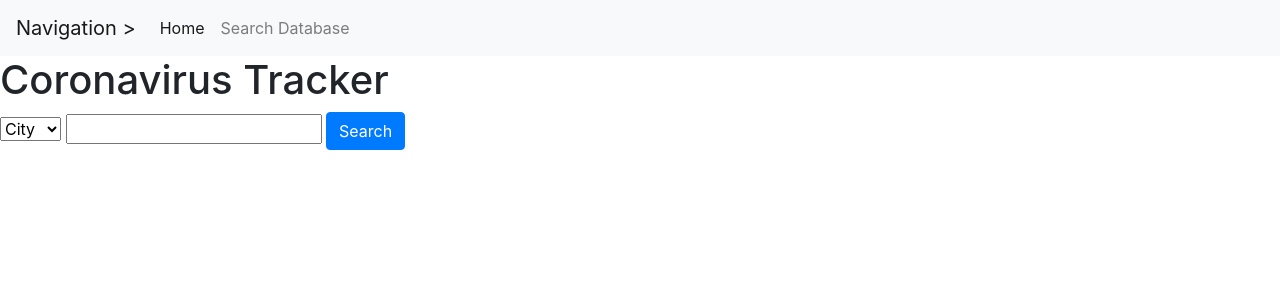
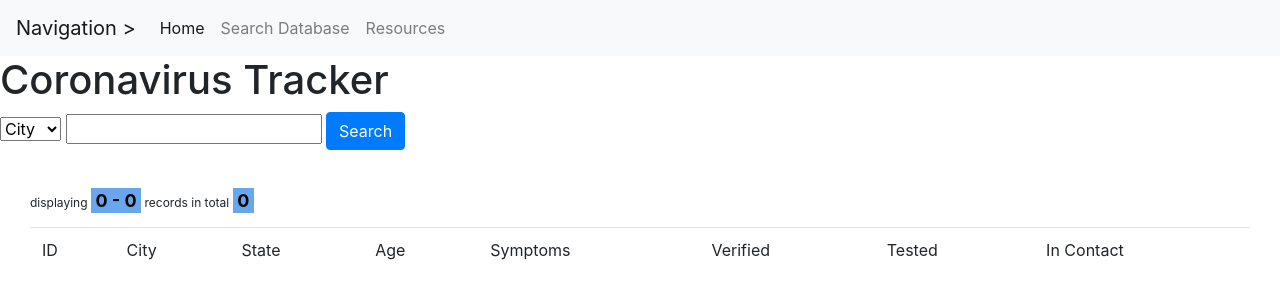
Before and after one commit to dananguyenucsb/ithinkihavecovid-19, a Flask app: page /results in a window 1280 px wide. Shown: the top 300 px of the page. Run offline with Flask 2, Linux system fonts and the light colour scheme; some libraries are stand-ins or nearby versions.

Commit message:
finished pagination

```diff
--- a/forms/entry_forms.py
+++ b/forms/entry_forms.py
@@ -26,7 +26,9 @@
     ip_address = TextField("IP Address", validators=[DataRequired()])
 
     tested = SelectField(
-        "Tested", choices=[('Yes', 'Yes'), ('No', 'No')], validators=[DataRequired()])
+        "Tested", choices=[('Waiting', 'Waiting'), ('Yes', 'Yes'), ('No', 'No')], validators=[DataRequired()])
+    in_contact = SelectField(
+        "In Contact", choices=[('Yes', 'Yes'), ('No', 'No')], validators=[DataRequired()])
 
     submit = SubmitField('Submit')
     # recaptcha = RecaptchaField()
--- a/main.py
+++ b/main.py
@@ -1,11 +1,13 @@
 from model import app, db
 # from covidcases import app
 # from covidcases.data.models import db
-from sqlalchemy import exc
+from sqlalchemy import exc, func
 from flask import Blueprint, render_template, flash
 from forms.entry_forms import CreateEntryForm, CoronaSearchForm
 from model import User, db
 from flask import current_app, redirect, request, url_for
+from flask_paginate import Pagination, get_page_args
+
 import requests
 
 
@@ -19,10 +21,23 @@
 
 #     return render_template("entries.htm", entries=entries)
 
+def get_entries(offset=0, per_page=10):
+    return User.query.order_by(User.id.desc()).offset(offset).limit(per_page)
+
+
+def get_results(qry, offset=0, per_page=10):
+    return qry.order_by(User.id.desc()).offset(offset).limit(per_page)
+
 
 @app.route('/', methods=['GET', 'POST'])
 def create_entry():
-    entries = [entry for entry in User.query.all()]
+    page, per_page, offset = get_page_args(page_parameter='page',
+                                           per_page_parameter='per_page')
+    total = User.query.count()
+    pagination_entries = get_entries(offset=offset, per_page=per_page)
+    pagination = Pagination(page=page, per_page=per_page, total=total,
+                            css_framework='bootstrap4')
+
     form = CreateEntryForm()
 
     print("CREATE ENTRY REQ METHOD: " + request.method)
@@ -44,42 +59,74 @@
     except Exception as e:
         form.ip_address.data = "CANT VERIFY"
     print("Going in")
-    if request.method == 'POST' and form.validate_on_submit():
-        print("IT WORKS")
-        info = User(form.city.data.lower(), form.state.data.lower(), form.age.data,
-                    str(form.symptoms.data), form.ip_address.data.lower(), form.tested.data)
-        db.session.add(info)
-        db.session.commit()
-        return redirect('/')
-    else:
-        flash('Failed validation')
+
+    if request.method == 'POST':
+        if form.validate():
+            print("IT WORKS")
+            info = User(form.city.data.lower(), form.state.data.lower(), form.age.data,
+                        str(form.symptoms.data), form.ip_address.data.lower(), form.tested.data, form.in_contact.data)
+            db.session.add(info)
+            db.session.commit()
+            return redirect('/')
+        else:
+            flash('Failed to post. Try to submit info again.')
     return render_template("create_entry.htm",
-                           form=form, entries=entries)
+                           form=form,
+                           entries=pagination_entries,
+                           page=page,
+                           per_page=per_page,
+                           pagination=pagination,)
 
 
 @app.route('/results', methods=['GET', 'POST'])
 def do_search():
     search = CoronaSearchForm()
+
+    page, per_page, offset = get_page_args(page_parameter='page',
+                                           per_page_parameter='per_page')
+    pagination = Pagination(page=page, per_page=per_page, total=0,
+                            css_framework='bootstrap4')
+
     if request.method == 'POST':
         results = []
         search_string = search.data['search'].lower()
 
-        print(search_string)
-        print(search.data['select'])
+        # print(search_string)
+        # print(search.data['select'])
         if search.data['search'] != '':
             if search.data['select'] == 'City':
-                qry = User.query.filter_by(city=search.data['search'])
-                results = qry.all()
+                qry = User.query.filter_by(city=search.data['search'].lower())
+                # results = qry.all()
+                total = qry.count()
+                pagination_results = get_results(
+                    qry, offset=offset, per_page=per_page)
+                pagination = Pagination(page=page, per_page=per_page, total=total,
+                                        css_framework='bootstrap4')
             elif search.data['select'] == 'State':
-                qry = User.query.filter_by(state=search.data['search'])
-                results = qry.all()
+                qry = User.query.filter_by(state=search.data['search'].lower())
+                total = qry.count()
+                pagination_results = get_results(
+                    qry, offset=offset, per_page=per_page)
+                pagination = Pagination(page=page, per_page=per_page, total=total,
+                                        css_framework='bootstrap4')
             elif search.data['select'] == 'Age':
-                qry = User.query.filter_by(age=search.data['search'])
-                results = qry.all()
+                qry = User.query.filter_by(age=search.data['search'].lower())
+                total = qry.count()
+                pagination_results = get_results(
+                    qry, offset=offset, per_page=per_page)
+                pagination = Pagination(page=page, per_page=per_page, total=total,
+                                        css_framework='bootstrap4')
         # display results
-        return render_template('results.htm', results=results, form=search)
+        return render_template('results.htm',
+                               results=pagination_results,
+                               form=search,
+                               page=page,
+                               per_page=per_page,
+                               pagination=pagination)
     return render_template("results.htm",
-                           form=search, results=[])
+                           form=search, results=[], page=page,
+                           per_page=per_page,
+                           pagination=pagination)
 
     # form = CreateEntryForm(request.form)
     # if request.method == 'POST' and form.validate():
@@ -94,5 +141,8 @@
     # return render_template('create_entry.htm', form=form)
 
 
+# @app.route('/static/resources.htm')
+# def get_resources():
+#     return
 if __name__ == "__main__":
     app.run(port=80, host='0.0.0.0')
--- a/requirements.txt
+++ b/requirements.txt
@@ -1,3 +1,4 @@
 Flask
 Flask-SQLAlchemy
 flask_wtf
+flask-paginate
--- a/templates/results.htm
+++ b/templates/results.htm
@@ -12,6 +12,26 @@
     <!-- Latest compiled and minified JavaScript -->
     <script src="//maxcdn.bootstrapcdn.com/bootstrap/4.0.0/js/bootstrap.min.js"></script>
   </head>
+  <style>
+    .content {
+      margin: 30px;
+    }
+    .pagination-page-info {
+      padding: 0.6em;
+      padding-left: 0;
+      width: 40em;
+      margin: 0.5em;
+      margin-left: 0;
+      font-size: 12px;
+    }
+    .pagination-page-info b {
+      color: black;
+      background: #6aa6ed;
+      padding-left: 2px;
+      padding: 0.1em 0.25em;
+      font-size: 150%;
+    }
+  </style>
   <body>
     <nav class="navbar navbar-expand-lg navbar-light bg-light">
       <a class="navbar-brand" href="">Navigation ></a>
@@ -30,12 +50,15 @@
         <div class="navbar-nav">
           <a
             class="nav-item nav-link active"
-            href="{{ url_for('create_entry') }}"
+            href="/"
             >Home</a
           >
 
           <a class="nav-item nav-link" href="{{ url_for('do_search') }}"
             >Search Database</a
+          >
+          <a class="nav-item nav-link" href="{{url_for('static', filename='resources.html')}}""
+            >Resources</a
           >
         </div>
       </div>
@@ -52,8 +75,18 @@
         </form>
     </div>
 
-    <div class="top-pad">
+    <!-- <div class="top-pad">
       <table class="table table-striped">
+        <tr>
+            <td>ID</td>
+            <td>City</td>
+            <td>State</td>
+            <td>Age</td>
+            <td>Symptoms</td>
+            <td>Verified</td>
+            <td>Tested</td>
+            <td>In Contact</td>
+          </tr>
         <tbody>
           {% for data in results %}
           <tr>
@@ -64,11 +97,46 @@
             <td>{{data.symptoms}}</td>
             <td>{{data.ip_address}}</td>
             <td>{{data.tested}}</td>
+            <td>{{data.in_contact}}</td>
           </tr>
           {% endfor %}
         </tbody>
       </table>
-    </div>
+    </div> -->
+
+    <div class=content>
+        {{ pagination.info }}
+        {{ pagination.links }}
+        <table class="table table-striped">
+          <thead>
+            <tr>
+              <td>ID</td>
+              <td>City</td>
+              <td>State</td>
+              <td>Age</td>
+              <td>Symptoms</td>
+              <td>Verified</td>
+              <td>Tested</td>
+              <td>In Contact</td>
+            </tr>
+          </thead>
+          <tbody>
+            {% for data in results %}
+            <tr>
+              <td>{{data.id}}</td>
+              <td>{{data.city}}</td>
+              <td>{{data.state}}</td>
+              <td>{{data.age}}</td>
+              <td>{{data.symptoms}}</td>
+              <td>{{data.ip_address}}</td>
+              <td>{{data.tested}}</td>
+              <td>{{data.in_contact}}</td>
+            </tr>
+            {% endfor %}
+          </tbody>
+        </table>
+        {{ pagination.links }}
+      </div>
     <!-- <button
       type="button"
       class="btn btn-primary btn-large"
```
Also changed, not shown: model.py (+8 -1 lines), static/resources.html (added, +107 -0 lines), templates/create_entry.htm (+93 -13 lines), db.sqlite, templates/create_entry.css (deleted).
